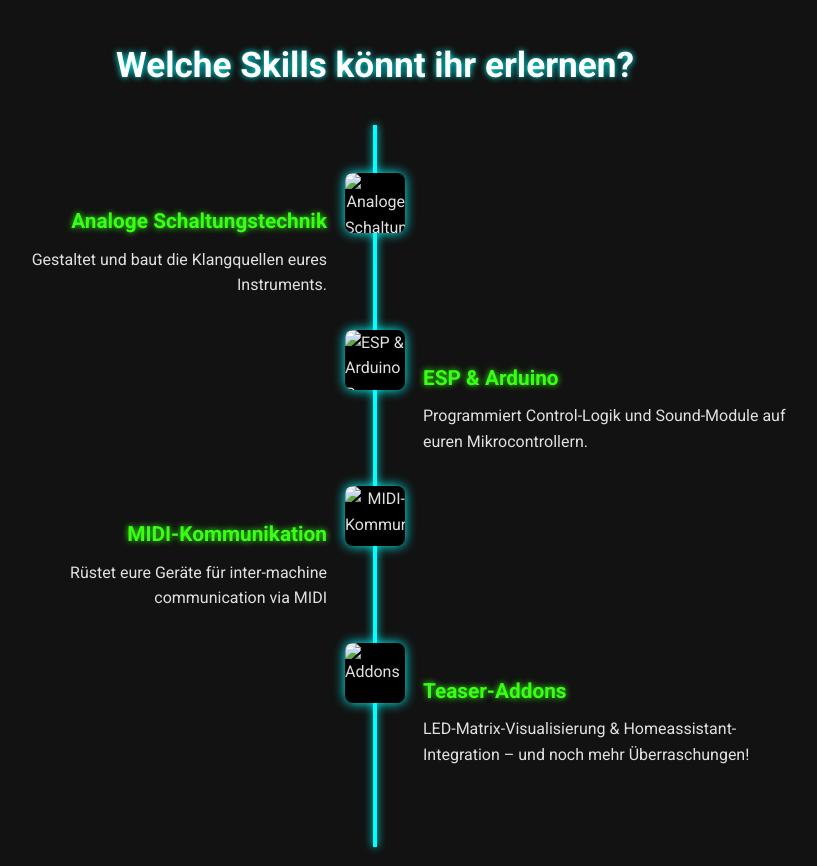
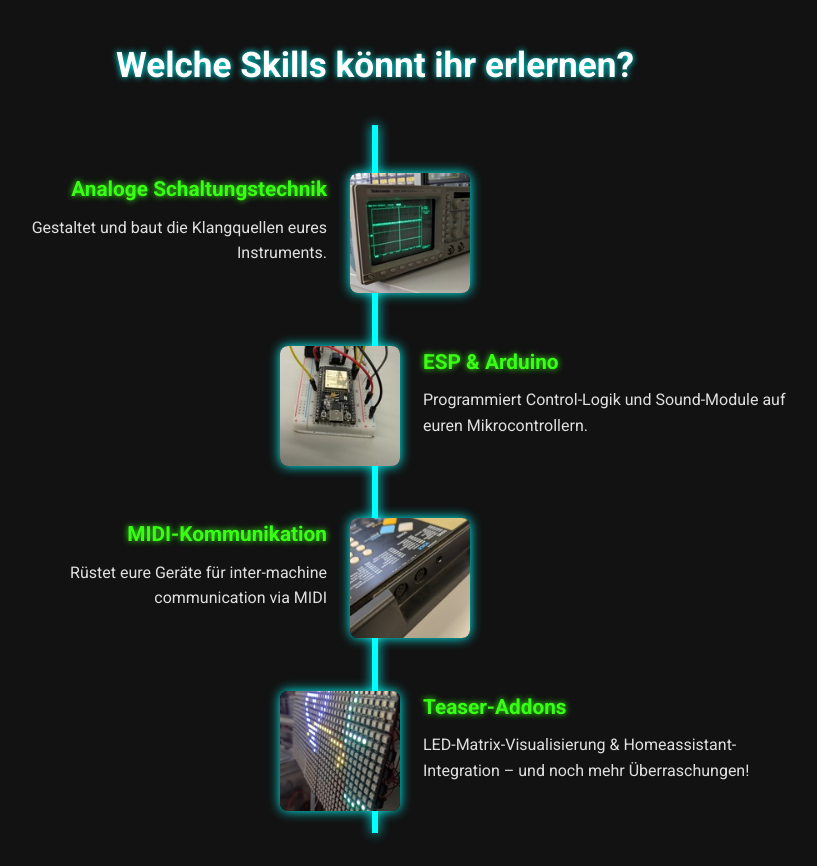
Before and after one commit to fsr-e-technik/fsr-e-technik.github.io, a plain HTML site: page index.html in a window 1280 px wide. Shown: the part 1120-1986 px from the top of the page, without its empty margins (265-1082 px from the left). Drawn offline with Linux system fonts and the light colour scheme.

Commit message:
Adding images

```diff
--- a/index.html
+++ b/index.html
@@ -101,15 +101,15 @@
       left: 50%;
       top: 0;
       transform: translateX(-50%);
-      width: 4px;
-      height: 100%;
+      width: 6px;
+      height: 90%;
       background: var(--accent);
-      box-shadow: 0 0 8px var(--accent);
+      box-shadow: 0 0 12px var(--accent);
     }
     .roadmap-item {
       position: relative;
       width: 50%;
-      padding: 2rem 3rem;
+      padding: 0rem 3rem 5rem;
     }
     .roadmap-item:nth-child(odd) {
       left: 0;
@@ -121,18 +121,18 @@
     .roadmap-item .icon {
       position: absolute;
       top: 0;
-      width: 60px;
-      height: 60px;
+      width: 120px;
+      height: 120px;
       border-radius: 8px;
       object-fit: cover;
       box-shadow: 0 0 12px var(--accent);
       background: #000;
     }
     .roadmap-item:nth-child(odd) .icon {
-      right: -30px;
+      right: -95px;
     }
     .roadmap-item:nth-child(even) .icon {
-      left: -30px;
+      left: -95px;
     }
     .roadmap-item h3 {
       font-size: 1.3rem;
@@ -177,22 +177,22 @@
     <h2>Welche Skills könnt ihr erlernen?</h2>
     <div class="roadmap">
       <div class="roadmap-item">
-        <img src="icons/analog.png" alt="Analoge Schaltungstechnik" class="icon">
+        <img src="icons/analog.jpg" alt="Analoge Schaltungstechnik" class="icon">
         <h3>Analoge Schaltungstechnik</h3>
         <p>Gestaltet und baut die Klangquellen eures Instruments.</p>
       </div>
       <div class="roadmap-item">
-        <img src="icons/arduino.png" alt="ESP & Arduino Programmierung" class="icon">
+        <img src="icons/arduino.jpg" alt="ESP & Arduino Programmierung" class="icon">
         <h3>ESP &amp; Arduino</h3>
         <p>Programmiert Control-Logik und Sound-Module auf euren Mikrocontrollern.</p>
       </div>
       <div class="roadmap-item">
-        <img src="icons/midi.png" alt="MIDI-Kommunikation" class="icon">
+        <img src="icons/midi.jpg" alt="MIDI-Kommunikation" class="icon">
         <h3>MIDI-Kommunikation</h3>
         <p>Rüstet eure Geräte für inter-machine communication via MIDI</p>
       </div>
       <div class="roadmap-item">
-        <img src="icons/addons.png" alt="Addons" class="icon">
+        <img src="icons/addons.jpg" alt="Addons" class="icon">
         <h3>Teaser-Addons</h3>
         <p>LED-Matrix-Visualisierung &amp; Homeassistant-Integration – und noch mehr Überraschungen!</p>
       </div>
```
Also changed, not shown: icons/addons.jpg (added), icons/analog.jpg (added), icons/arduino.jpg (added), icons/midi.jpg (added), 1 other file.
